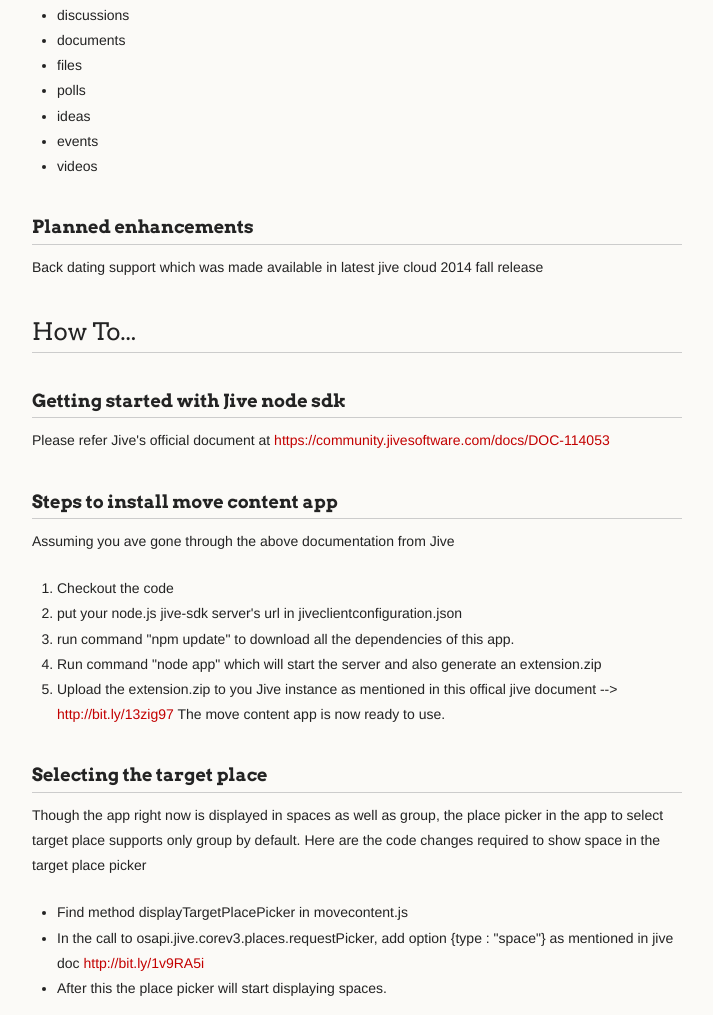
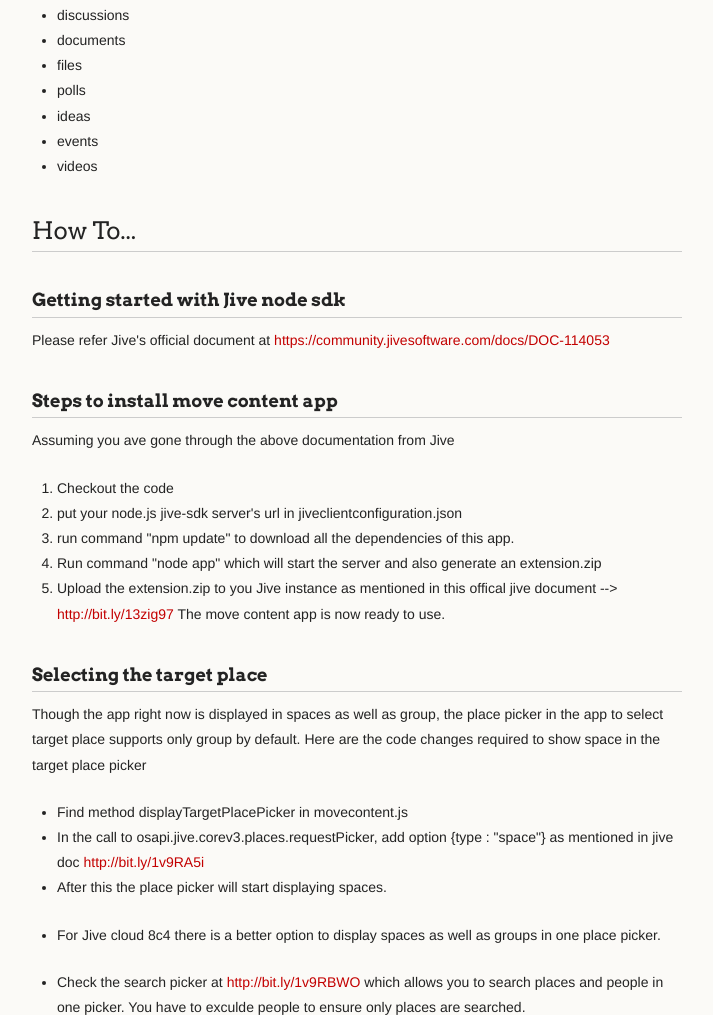
Before and after one commit to surevine/move-content-app, a plain HTML site: page index.html in a window 1280 px wide. Shown: the part 1961-2976 px from the top of the page, without its empty margins (278-991 px from the left). Drawn offline with Linux system fonts and the light colour scheme.

```diff
--- a/index.html
+++ b/index.html
@@ -95,12 +95,6 @@
 <li>events</li>
 <li>videos</li>
 </ul>
-
-<h3>
-<a id="planned-enhancements" class="anchor" href="#planned-enhancements" aria-hidden="true"><span class="octicon octicon-link"></span></a><strong>Planned enhancements</strong>
-</h3>
-
-<p>Back dating support which was made available in latest jive cloud 2014 fall release</p>
 
 <h2>
 <a id="how-to" class="anchor" href="#how-to" aria-hidden="true"><span class="octicon octicon-link"></span></a>How To...</h2>
```
Also changed, not shown: params.json (+1 -1 lines).
